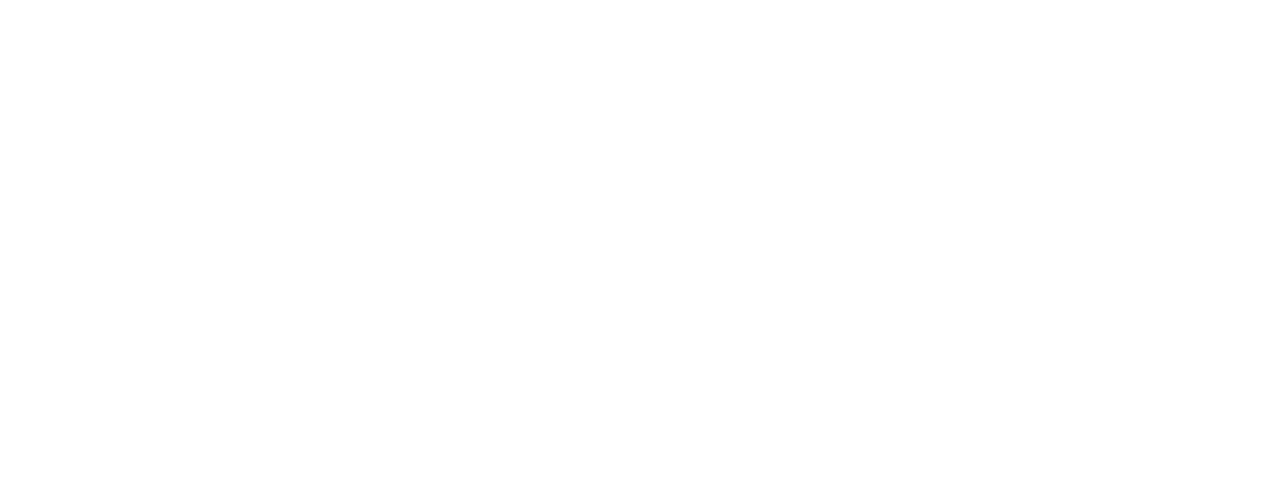
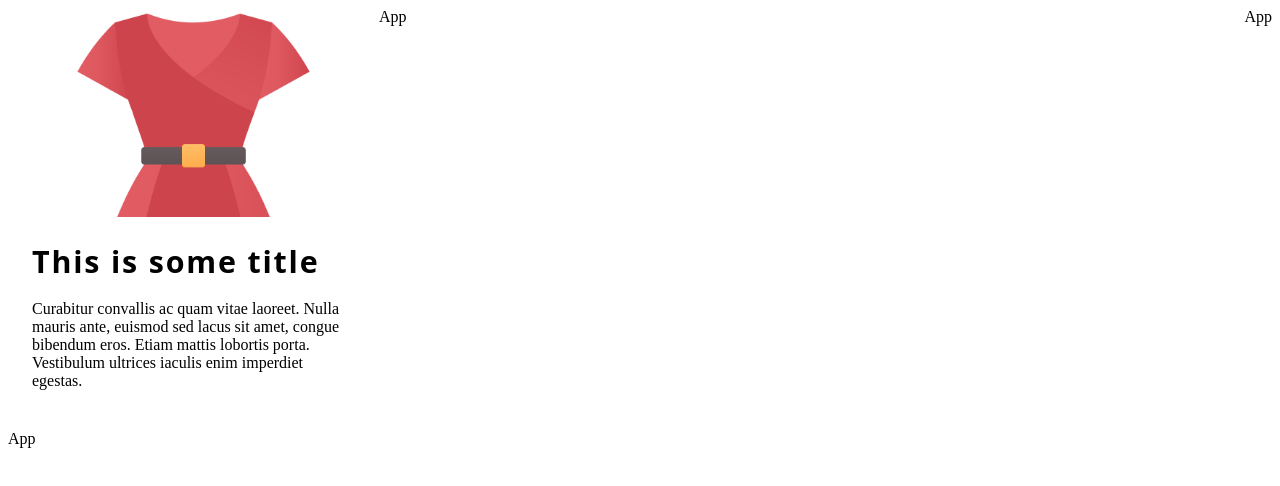
Before and after one commit to Rashika258/cabinet-assembler, a React (Create React App) app: page / in a window 1280 px wide. Shown: the top 486 px of the page. Built offline with nearby package versions, Linux system fonts and the light colour scheme.

Commit message:
Assembly component started

```diff
--- a/src/App.css
+++ b/src/App.css
@@ -1,9 +1,16 @@
+
+  @import url('https://fonts.googleapis.com/css2?family=Open+Sans:wght@400;500;600;700&display=swap');
+
+
 * {
   margin: 0;
   box-sizing: border-box;
+
 }
+
 
 body {
   width: 100%;
   height: 100vh;
+  font-family: var(--global-font-famliy);
 }
--- a/src/App.js
+++ b/src/App.js
@@ -5,16 +5,18 @@
 
 const App = () => {
   return (
-    <div className="App">
     <Router>
+
+
       <Routes>
-        <Route path="/" exact component={CabinetDescription} />
-        <Route path="/parts-selection" component={PartsSelection} />
-        <Route path="/assembly" component={AssemblyScreen} />
-        <Route path="/final-product" component={ResultScreen} />
+        <Route path="/"  element={<AssemblyScreen/>} />
+        <Route path="/parts-selection" element={<PartsSelection/>} />
+        <Route path="/assembly" element={<AssemblyScreen/>} />
+        <Route path="/final-product" element={<ResultScreen/>} />
       </Routes>
-    </Router>
-  </div>
+
+
+  </Router>
   );
 }
 
--- a/src/components/AssemblyScreen/AssemblyScreen.css
+++ b/src/components/AssemblyScreen/AssemblyScreen.css
@@ -0,0 +1,143 @@
+.assembly__screen-container {
+  width: 100%;
+  height: 100%;
+  display: flex;
+}
+
+.assembly__screen-container-left-wrap {
+  width: 30%;
+  height: 100%;
+  /* display: grid;
+  max-width: 1200px;
+  margin-inline: auto;
+  padding-inline: 24px;
+  grid-template-columns: repeat(auto-fill, minmax(320px, 1fr));
+  gap: 24px; */
+}
+
+.assembly__screen-container-right-wrap {
+  width: 70%;
+  height: 100%;
+}
+
+.individual__selected__parts__card {
+  --img-scale: 1.001;
+  --title-color: black;
+  --link-icon-translate: -20px;
+  --link-icon-opacity: 0;
+  --global-font-famliy: 'Open Sans';
+  position: relative;
+  border-radius: 16px;
+  box-shadow: none;
+  background: #fff;
+  transform-origin: center;
+  transition: all 0.4s ease-in-out;
+  overflow: hidden;
+}
+
+.individual__selected__parts__card a::after {
+  position: absolute;
+  inset-block: 0;
+  inset-inline: 0;
+  cursor: pointer;
+  content: "";
+}
+
+/* basic article elements styling */
+.individual__selected__parts__card h2 {
+  margin: 0 0 18px 0;
+  font-family: var(--global-font-famliy);
+  font-size: 1.9rem;
+  letter-spacing: 0.06em;
+  color: var(--title-color);
+  transition: color 0.3s ease-out;
+}
+
+.individual__selected__parts__card figure {
+  margin: 0;
+  padding: 0;
+  aspect-ratio: 16 / 9;
+  overflow: hidden;
+}
+
+.individual__selected__parts__card img {
+  max-width: 100%;
+  transform-origin: center;
+  transform: scale(var(--img-scale));
+  transition: transform 0.4s ease-in-out;
+}
+
+.individual__selected__parts__card .article-body {
+  padding: 24px;
+}
+
+.individual__selected__parts__card a {
+  display: inline-flex;
+  align-items: center;
+  text-decoration: none;
+  color: #28666e;
+}
+
+.individual__selected__parts__card a:focus {
+  outline: 1px dotted #28666e;
+}
+
+.individual__selected__parts__card a .icon {
+  min-width: 24px;
+  width: 24px;
+  height: 24px;
+  margin-left: 5px;
+  transform: translateX(var(--link-icon-translate));
+  opacity: var(--link-icon-opacity);
+  transition: all 0.3s;
+}
+
+/* using the has() relational pseudo selector to update our custom properties */
+.individual__selected__parts__card:has(:hover, :focus) {
+  --img-scale: 1.1;
+  --title-color: #28666e;
+  --link-icon-translate: 0;
+  --link-icon-opacity: 1;
+  box-shadow: rgba(0, 0, 0, 0.16) 0px 10px 36px 0px,
+    rgba(0, 0, 0, 0.06) 0px 0px 0px 1px;
+}
+
+@media screen and (max-width: 960px) {
+  .individual__selected__parts__card {
+    container: card/inline-size;
+  }
+  .article-body p {
+    display: none;
+  }
+}
+
+@container card (min-width: 380px) {
+  .article-wrapper {
+    display: grid;
+    grid-template-columns: 100px 1fr;
+    gap: 16px;
+  }
+  .article-body {
+    padding-left: 0;
+  }
+  .individual__selected__parts__card figure {
+    width: 100%;
+    height: 100%;
+    overflow: hidden;
+  }
+  .individual__selected__parts__card figure img {
+    height: 100%;
+    aspect-ratio: 1;
+    object-fit: cover;
+  }
+}
+
+.sr-only:not(:focus):not(:active) {
+  clip: rect(0 0 0 0);
+  clip-path: inset(50%);
+  height: 1px;
+  overflow: hidden;
+  position: absolute;
+  white-space: nowrap;
+  width: 1px;
+}
--- a/src/components/AssemblyScreen/AssemblyScreen.js
+++ b/src/components/AssemblyScreen/AssemblyScreen.js
@@ -1,10 +1,34 @@
 import React from 'react';
+import './AssemblyScreen.css';
+import girlD1 from '../../assets/girl-dress-1.png';
 
 const AssemblyScreen = () => {
   return (
-    <div>
+    <section className='assembly__screen-container'>
+    <section className='assembly__screen-container-left-wrap'>
 
+    <article className='individual__selected__parts__card'>
+    <div class="article-wrapper">
+      <figure>
+        <img src={girlD1} alt="" />
+      </figure>
+      <div class="article-body">
+        <h2>This is some title</h2>
+        <p>
+          Curabitur convallis ac quam vitae laoreet. Nulla mauris ante, euismod sed lacus sit amet, congue bibendum eros. Etiam mattis lobortis porta. Vestibulum ultrices iaculis enim imperdiet egestas.
+        </p>
+
+      </div>
     </div>
+  </article>
+
+      App
+    </section>
+    <section className='assembly__screen-container-right-wrap'>
+      App
+    </section>
+      App
+    </section>
   );
 }
 
--- a/src/index.css
+++ /dev/null
@@ -1,13 +0,0 @@
-body {
-  margin: 0;
-  font-family: -apple-system, BlinkMacSystemFont, 'Segoe UI', 'Roboto', 'Oxygen',
-    'Ubuntu', 'Cantarell', 'Fira Sans', 'Droid Sans', 'Helvetica Neue',
-    sans-serif;
-  -webkit-font-smoothing: antialiased;
-  -moz-osx-font-smoothing: grayscale;
-}
-
-code {
-  font-family: source-code-pro, Menlo, Monaco, Consolas, 'Courier New',
-    monospace;
-}
--- a/src/index.js
+++ b/src/index.js
@@ -1,6 +1,5 @@
 import React from 'react';
 import ReactDOM from 'react-dom/client';
-import './index.css';
 import App from './App';
 import reportWebVitals from './reportWebVitals';
 
```
